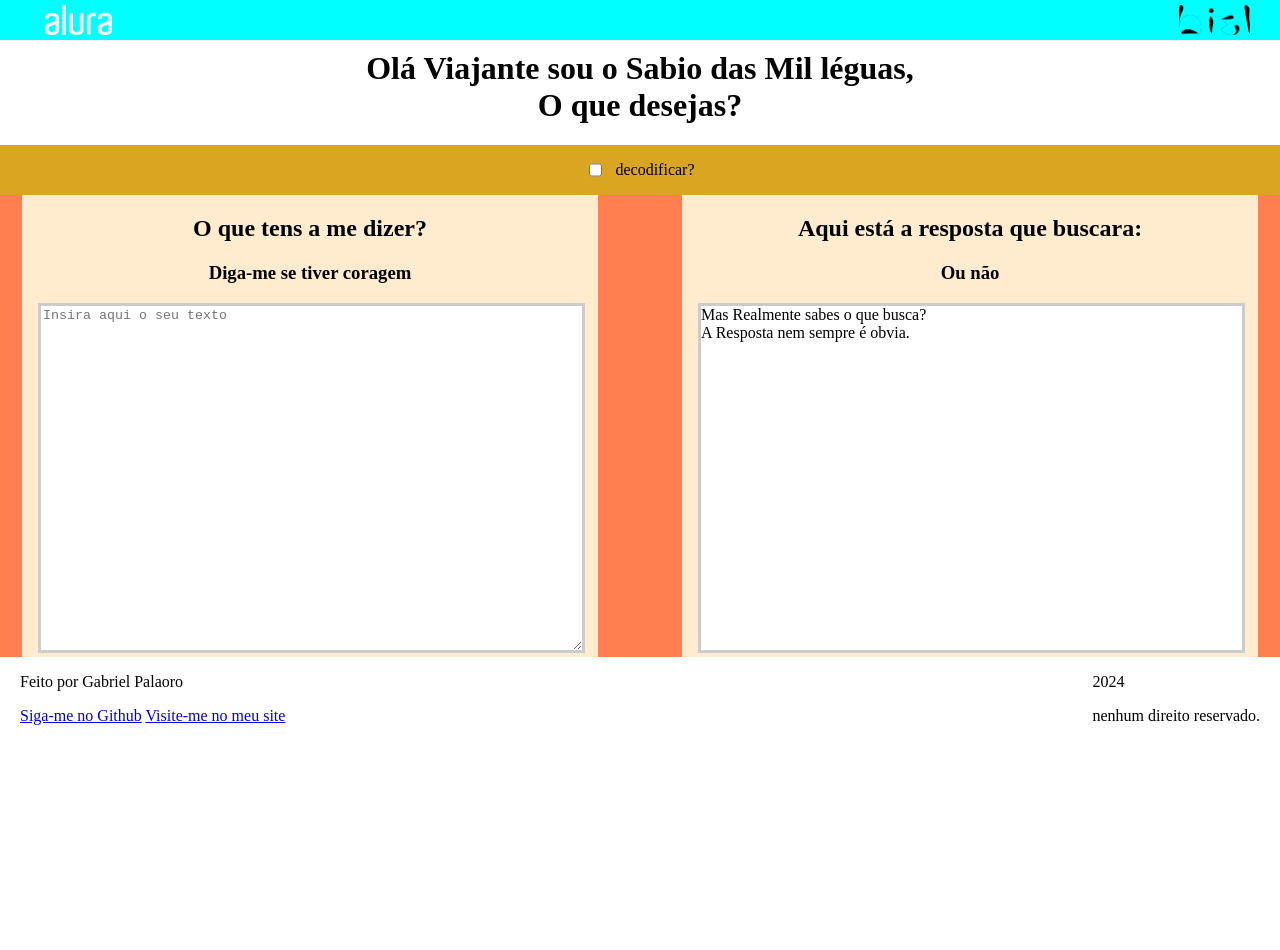
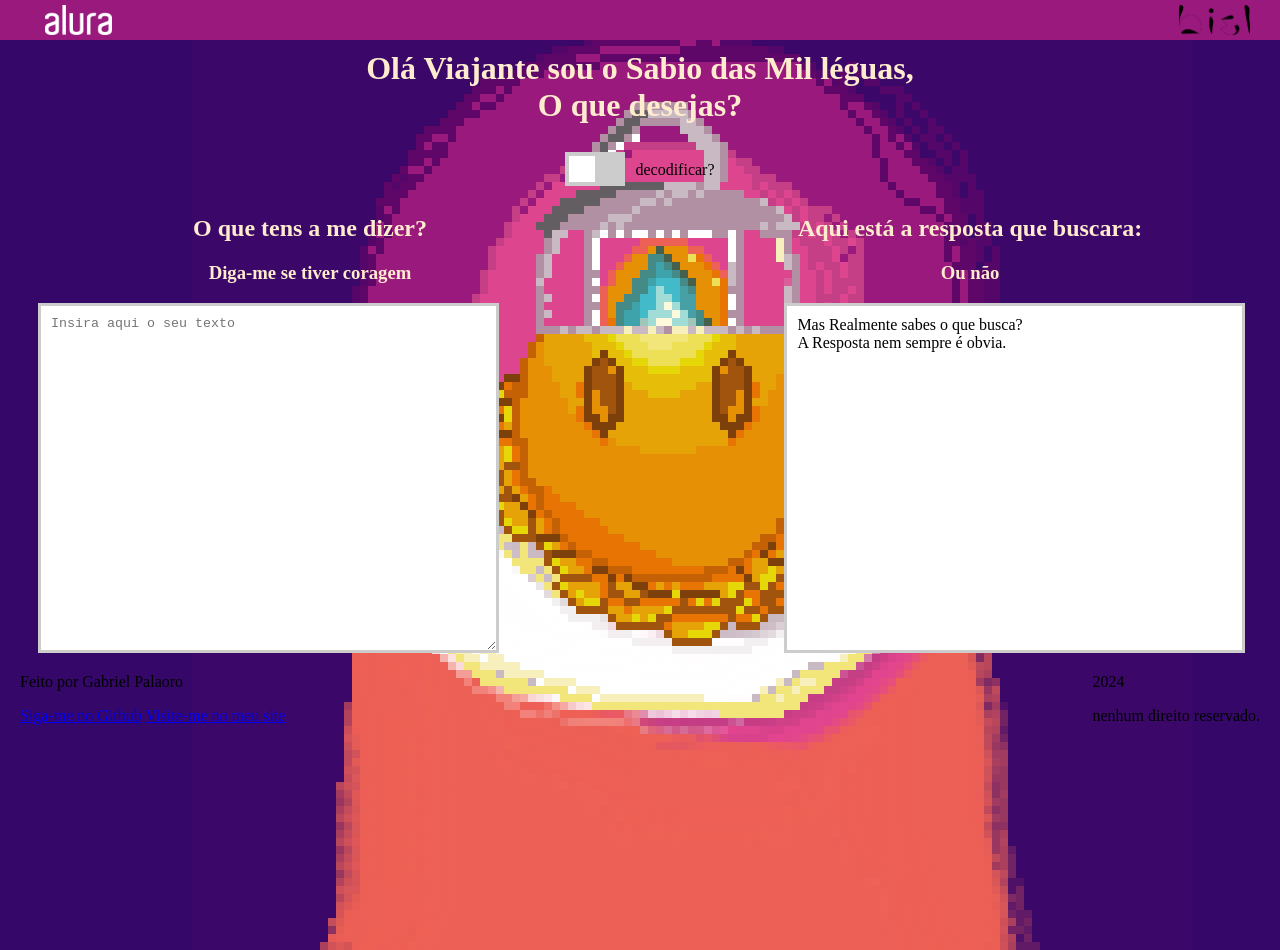
Before and after one commit to Bieldodesign/decodificador, a plain HTML site: page index.html in a window 1280 px wide. Before the commit the page ends 800 px from the top, so only its background shows below. Drawn offline with Linux system fonts and the light colour scheme.

Commit message:
10/03
quase muito bom

```diff
--- a/index.html
+++ b/index.html
@@ -5,19 +5,24 @@
         <meta http-equiv="X-UA-Compatible" content="IE=edge">
         <meta name="viewport" content="width=device-width, initial-scale=1.0">
         <link rel="stylesheet" href="styles.css">
+        <link rel="stylesheet" href="togllebtn.css">
 
 </head>
 <body>
     <nav>
         <ul>
-            <li><a><img class ="logos" src="assets\customerlogo-alura.avif" alt="Alura logo"></a></li>
-            <li><a><img class ="logos" src="assets\logotipo.png" alt="Biel Logo"></a></li>
+            <li><a href="https://www.alura.com.br/"> <img class ="logos" src="assets\customerlogo-alura.avif" alt="Alura logo"></a></li>
+            <li><a href="https://bieldodesign.github.io/portifolio/"><img class ="logos" src="assets\logotipo.png" alt="Biel Logo"></a></li>
         </ul>
     </nav>
     <header>
         <h1>Olá Viajante sou o Sabio das Mil léguas,<br> O que desejas?</h1>
         <div class="checkboxbox">
-            <input type="checkbox" id="codeORdecode">
+            <!-- <input type="checkbox" id="codeORdecode">  -->
+            <label class="toggle-switch" for="codeORdecode">
+                <input type="checkbox" id="codeORdecode">
+                <span class="slider"></span>
+            </label>
             <p>decodificar?</p>
         </div>
     </header>
@@ -33,6 +38,7 @@
             <p class="textArea" id="textOutputArea">Mas Realmente sabes o que busca? <br>A Resposta nem sempre é obvia.</p>
         </div>
     </section>
+    <img id="mageBard" src="assets\pixil-frame-0.png" alt="Cleber, o Mensageiro!">
     <footer>
         <div id="leftFooter" class="footercontent">
             <p >Feito por Gabriel Palaoro</p>
--- a/styles.css
+++ b/styles.css
@@ -2,13 +2,15 @@ body{
     margin: 0px;
     border: 0px;
     padding: 0px;
+    background-color: #350769;
+    background-image: url("assets\pixil-frame-0.png");
 }
 nav{
     position: fixed;
     top:0px;
     height: 40px;
     width: 100vw;
-    background-color: aqua;
+    background-color: #99197d;
 }
 nav > ul {
     display: flex;
@@ -33,40 +35,53 @@ header > div{
     justify-content: center;
     flex-direction: row;
     gap: 10px;
-    background-color: goldenrod;
+}
+header > h1{
+    color: blanchedalmond;
 }
 
 #workplace{
     display:flex;
     justify-content: space-around;
     flex-direction: row;
-    background-color: coral;
     gap: 40px;
 }
 .codificationArea{
-    background-color: blanchedalmond;
+    color: blanchedalmond;
     width: 45vw;
 }
 #textInputArea{
-    width: 95%;
+    width: 80%;
     min-height: 350px;
     box-sizing: border-box;
     border: 3px solid #ccc;
     margin: 0 16px;
+    padding: 10px;
 }
 #textOutputArea{
-    width: 95%;
+    width: 80%;
     min-height: 350px;
     background-color: white;
     box-sizing: border-box;
     border: 3px solid #ccc;
-    margin: 0 16px;
+    margin: 0 16px 0 8vw;
+    padding: 10px;
 }
 .IOheader{
     text-align: center;
 }
 #tag{
     text-align: center;
+}
+#mageBard{
+    pointer-events: none;
+    position: absolute;
+    left: 15vw;
+    z-index: -2;
+    top: -50px;
+}
+.textArea{
+    color: black;
 }
 
 
--- /dev/null
+++ b/togllebtn.css
@@ -0,0 +1,54 @@
+
+.toggle-switch {
+    position: relative;
+    display: inline-block;
+    width: 60px;
+    height: 34px;
+    margin-top: 7px;
+  }
+
+  .toggle-switch input {
+    opacity: 0;
+    width: 0;
+    height: 0;
+  }
+
+  .slider {
+    position: absolute;
+    cursor: pointer;
+    top: 0;
+    left: 0;
+    right: 0;
+    bottom: 0;
+    background-color: #ccc;
+    -webkit-transition: .4s;
+    transition: .4s;
+    /* border-radius: 34px; */
+  }
+
+  .slider:before {
+    position: absolute;
+    content: "";
+    height: 26px;
+    width: 26px;
+    left: 4px;
+    bottom: 4px;
+    background-color: white;
+    -webkit-transition: .4s;
+    transition: .4s;
+    /* border-radius: 50%; */
+  }
+
+  input:checked + .slider {
+    background-color: #2196F3;
+  }
+
+  input:focus + .slider {
+    box-shadow: 0 0 1px #2196F3;
+  }
+
+  input:checked + .slider:before {
+    -webkit-transform: translateX(26px);
+    -ms-transform: translateX(26px);
+    transform: translateX(26px);
+  }
```
Also changed, not shown: assets/pixil-frame-0.png (added).
